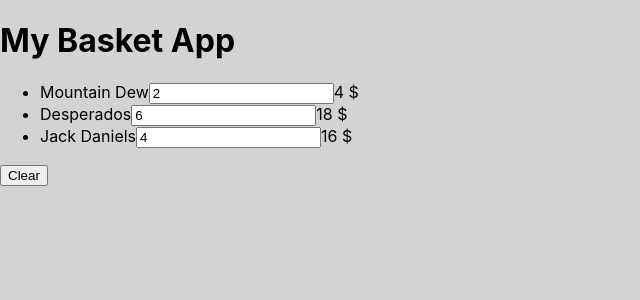
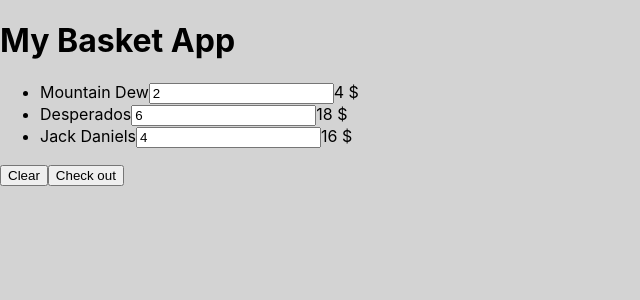
Before and after one commit to Valentino30/Basket_App_React_Typescript, a React (Create React App) app: page / in a window 1280 px wide. Shown: the top 300 px of the page, without its empty margins (0-640 px from the left). Built offline with nearby package versions, Linux system fonts and the light colour scheme.

Commit message:
Add checkout  button

```diff
--- a/src/App.tsx
+++ b/src/App.tsx
@@ -13,11 +13,15 @@
     });
   };
 
-  const handleClick = () => {
+  const handleClearClick = () => {
     setItems((items) => {
       return items.map((item) => ({ ...item, quantity: 0 }));
     });
   };
+
+  const handleCheckoutClick = () => {
+    alert('Purchase completed!')
+  }
 
   return (
     <div>
@@ -34,7 +38,8 @@
           </li>
         ))}
       </ul>
-      <button onClick={handleClick}>Clear</button>
+      <button onClick={handleClearClick}>Clear</button>
+      <button onClick={handleCheckoutClick}>Check out</button>
     </div>
   );
 }
```
